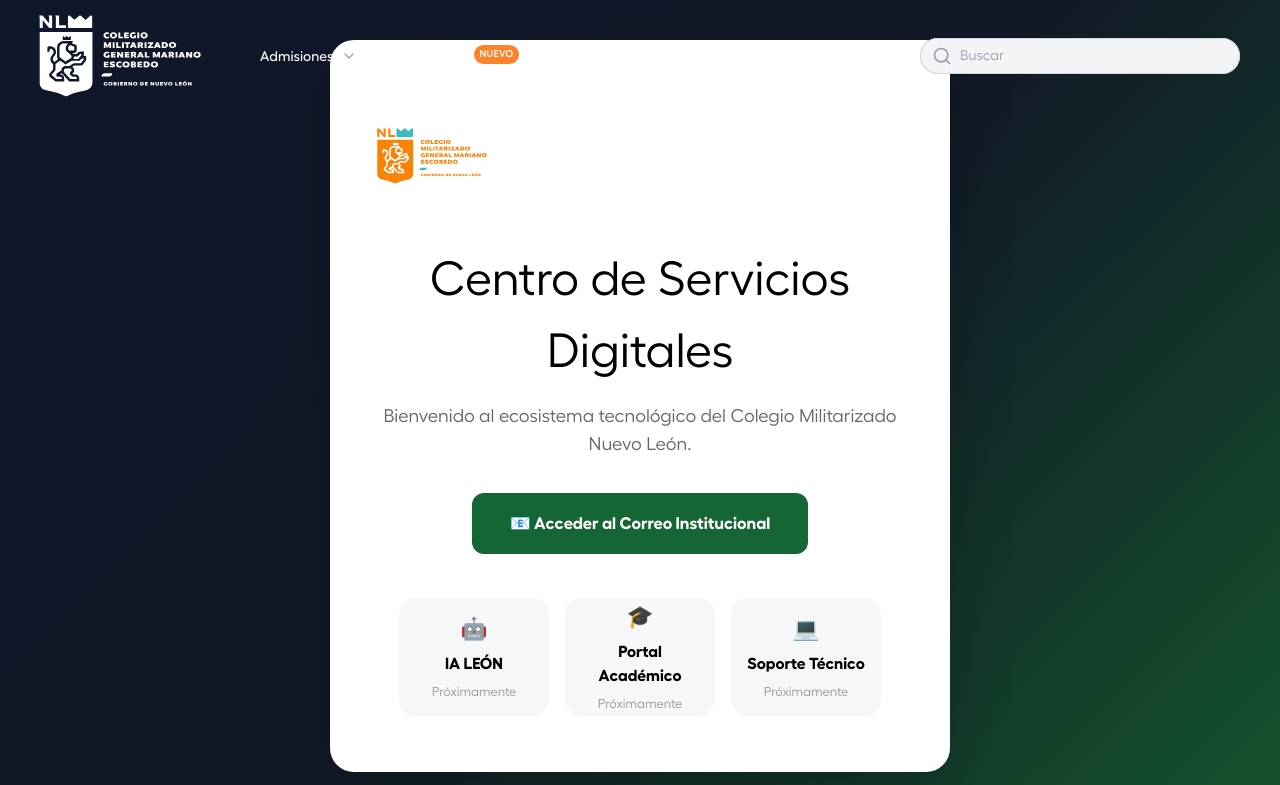
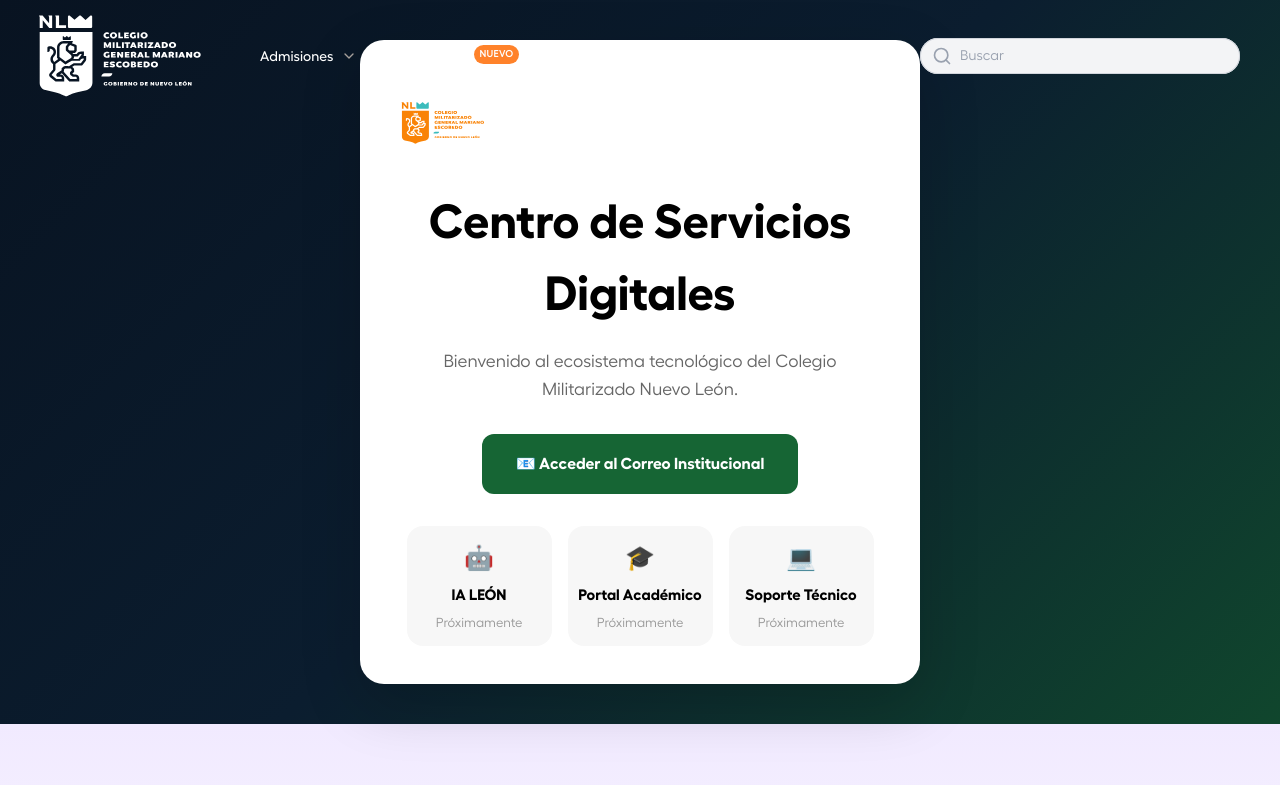
Before and after one commit to reankoresh/colegiomilitarizado, an Astro site: page /mail in a window 1280 px wide. Shown: the top 785 px of the page. Built offline with nearby package versions, Linux system fonts and the light colour scheme; Astro itself is replaced by a stand-in of ours.

Commit message:
Update mail page SEO title and layout styles

```diff
--- a/src/pages/mail.astro
+++ b/src/pages/mail.astro
@@ -4,7 +4,7 @@
 ---
 
 <Layout
-  seoTitle="Correo Institucional"
+  seoTitle="Centro de Servicios Digitales"
   seoDescription="Acceso al ecosistema digital del Colegio Militarizado Nuevo León."
   canonicalPath="/mail"
 >
@@ -12,12 +12,18 @@
 
   <main class="hero">
     <div class="card">
-      <img src="/logoCM.svg" class="logo" alt="Colegio Militarizado" />
+
+      <img
+        src="/logoCM.svg"
+        class="logo"
+        alt="Colegio Militarizado"
+      />
 
       <h1>Centro de Servicios Digitales</h1>
 
-      <p>
-        Bienvenido al ecosistema tecnológico del Colegio Militarizado Nuevo León.
+      <p class="subtitle">
+        Bienvenido al ecosistema tecnológico del
+        Colegio Militarizado Nuevo León.
       </p>
 
       <a
@@ -30,135 +36,234 @@
       </a>
 
       <div class="coming">
-        <div>
-          <span class="icon">🤖</span>
+
+        <div class="service">
+          <div class="emoji">🤖</div>
           <span>IA LEÓN</span>
           <small>Próximamente</small>
         </div>
 
-        <div>
-          <span class="icon">🎓</span>
+        <div class="service">
+          <div class="emoji">🎓</div>
           <span>Portal Académico</span>
           <small>Próximamente</small>
         </div>
 
-        <div>
-          <span class="icon">💻</span>
+        <div class="service">
+          <div class="emoji">💻</div>
           <span>Soporte Técnico</span>
           <small>Próximamente</small>
         </div>
+
       </div>
+
     </div>
   </main>
 </Layout>
 
 <style>
-  .hero {
-    min-height: 90vh;
-    display: flex;
-    justify-content: center;
-    align-items: center;
-    padding: 40px 20px;
-    background: linear-gradient(135deg, #0f172a, #111827, #14532d);
+
+.hero{
+
+min-height:calc(100vh - 80px);
+
+display:flex;
+
+justify-content:center;
+
+align-items:center;
+
+padding:40px 20px;
+
+background:linear-gradient(
+135deg,
+#081321 0%,
+#0b1d2f 50%,
+#10462d 100%
+);
+
 }
 
-  .card {
-    width: 100%;
-    max-width: 620px;
-    background: white;
-    padding: 56px 42px;
-    border-radius: 24px;
-    box-shadow: 0 20px 60px rgba(0, 0, 0, 0.25);
-    text-align: center;
+.card{
+
+background:white;
+
+width:100%;
+
+max-width:560px;
+
+padding:38px;
+
+border-radius:24px;
+
+box-shadow:0 20px 60px rgba(0,0,0,.18);
+
+text-align:center;
+
 }
 
-  .logo {
-    width: 120px;
-    margin-bottom: 28px;
+.logo{
+
+width:90px;
+
+margin-bottom:18px;
+
 }
 
-  h1 {
-    font-size: clamp(2rem, 5vw, 3rem);
-    margin: 0 0 15px;
+h1{
+
+margin:0;
+
+font-size:3rem;
+
+font-weight:700;
+
 }
 
-  p {
-    font-size: 1.15rem;
-    color: #666;
-    margin: 0 0 35px;
-    line-height: 1.5;
+.subtitle{
+
+margin-top:18px;
+
+margin-bottom:30px;
+
+font-size:1.1rem;
+
+line-height:1.6;
+
+color:#666;
+
 }
 
-  .btn {
-    display: inline-block;
-    background: #166534;
-    color: white;
-    padding: 18px 38px;
-    border-radius: 12px;
-    text-decoration: none;
-    font-size: 1.05rem;
-    font-weight: bold;
-    transition: 0.25s;
+.btn{
+
+display:inline-flex;
+
+justify-content:center;
+
+align-items:center;
+
+padding:18px 34px;
+
+background:#166534;
+
+color:white;
+
+font-weight:700;
+
+font-size:1rem;
+
+border-radius:12px;
+
+text-decoration:none;
+
+transition:.25s;
+
 }
 
-  .btn:hover {
-    transform: translateY(-2px);
-    background: #15803d;
+.btn:hover{
+
+background:#15803d;
+
+transform:translateY(-2px);
+
 }
 
-  .coming {
-    margin: 44px auto 0;
-    display: grid;
-    grid-template-columns: repeat(3, 150px);
-    justify-content: center;
-    gap: 16px;
-    width: fit-content;
+.coming{
+
+margin-top:32px;
+
+display:flex;
+
+justify-content:center;
+
+gap:16px;
+
+flex-wrap:wrap;
+
 }
 
-  .coming div {
-    width: 150px;
-    height: 118px;
-    padding: 16px;
-    background: #f7f7f7;
-    border-radius: 16px;
-    display: flex;
-    justify-content: center;
-    align-items: center;
-    flex-direction: column;
-    gap: 7px;
-    transition: 0.25s;
+.service{
+
+width:145px;
+
+height:120px;
+
+background:#f7f7f7;
+
+border-radius:16px;
+
+display:flex;
+
+flex-direction:column;
+
+justify-content:center;
+
+align-items:center;
+
+transition:.25s;
+
+cursor:default;
+
 }
 
-  .coming div:hover {
-    transform: translateY(-4px);
-    box-shadow: 0 12px 30px rgba(0, 0, 0, 0.12);
+.service:hover{
+
+transform:translateY(-4px);
+
+box-shadow:0 10px 25px rgba(0,0,0,.10);
+
 }
 
-  .icon {
-    font-size: 1.35rem;
+.emoji{
+
+font-size:1.5rem;
+
+margin-bottom:8px;
+
 }
 
-  .coming span {
-    font-weight: bold;
+.service span{
+
+font-weight:700;
+
+font-size:.95rem;
+
 }
 
-  .coming small {
-    color: #999;
+.service small{
+
+margin-top:6px;
+
+color:#999;
+
+font-size:.82rem;
+
 }
 
-  @media (max-width: 700px) {
-    .card {
-      padding: 36px 24px;
+@media(max-width:640px){
+
+.card{
+
+padding:28px;
+
 }
 
-    .coming {
-      grid-template-columns: 1fr;
-      width: 100%;
+h1{
+
+font-size:2.2rem;
+
 }
 
-    .coming div {
-      width: auto;
-      height: 110px;
+.service{
+
+width:100%;
+
+max-width:260px;
+
+height:90px;
+
 }
+
 }
+
 </style>
```
Lines whose indentation alone changed are shown as unchanged.
